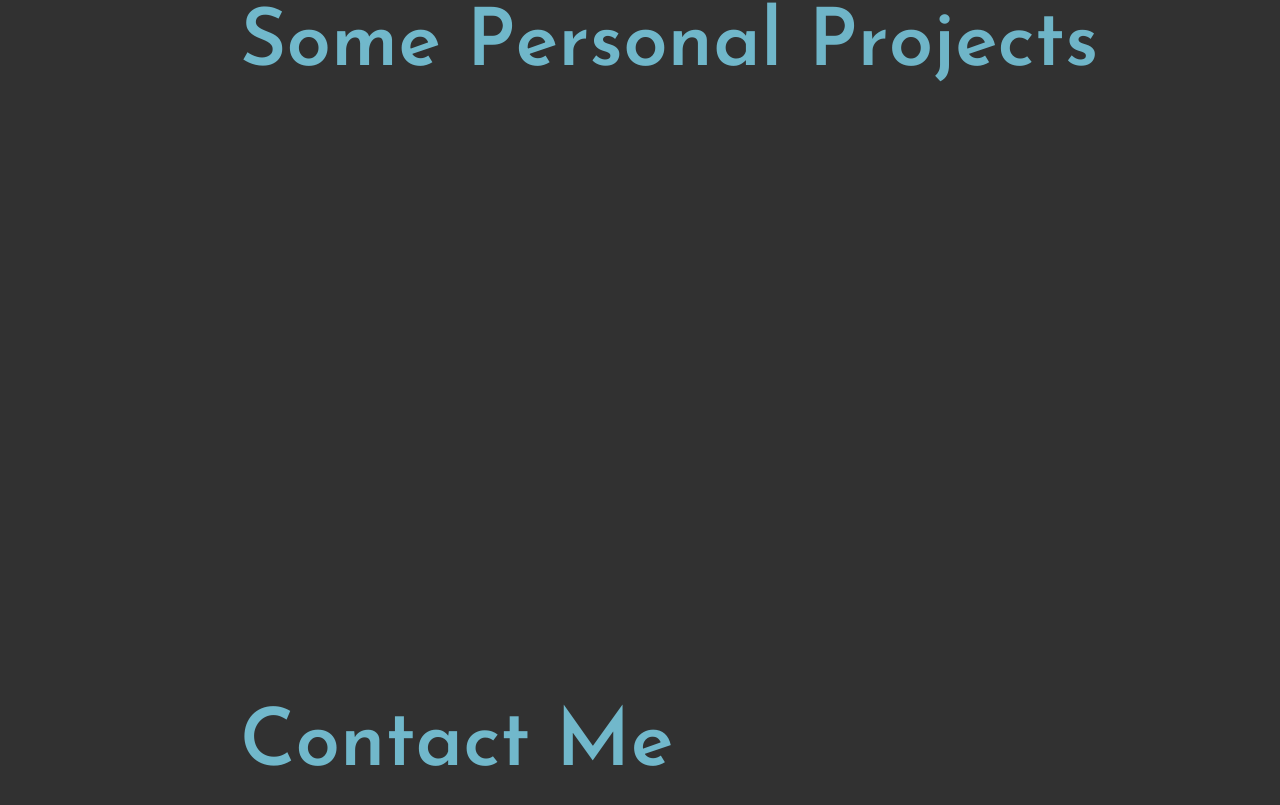
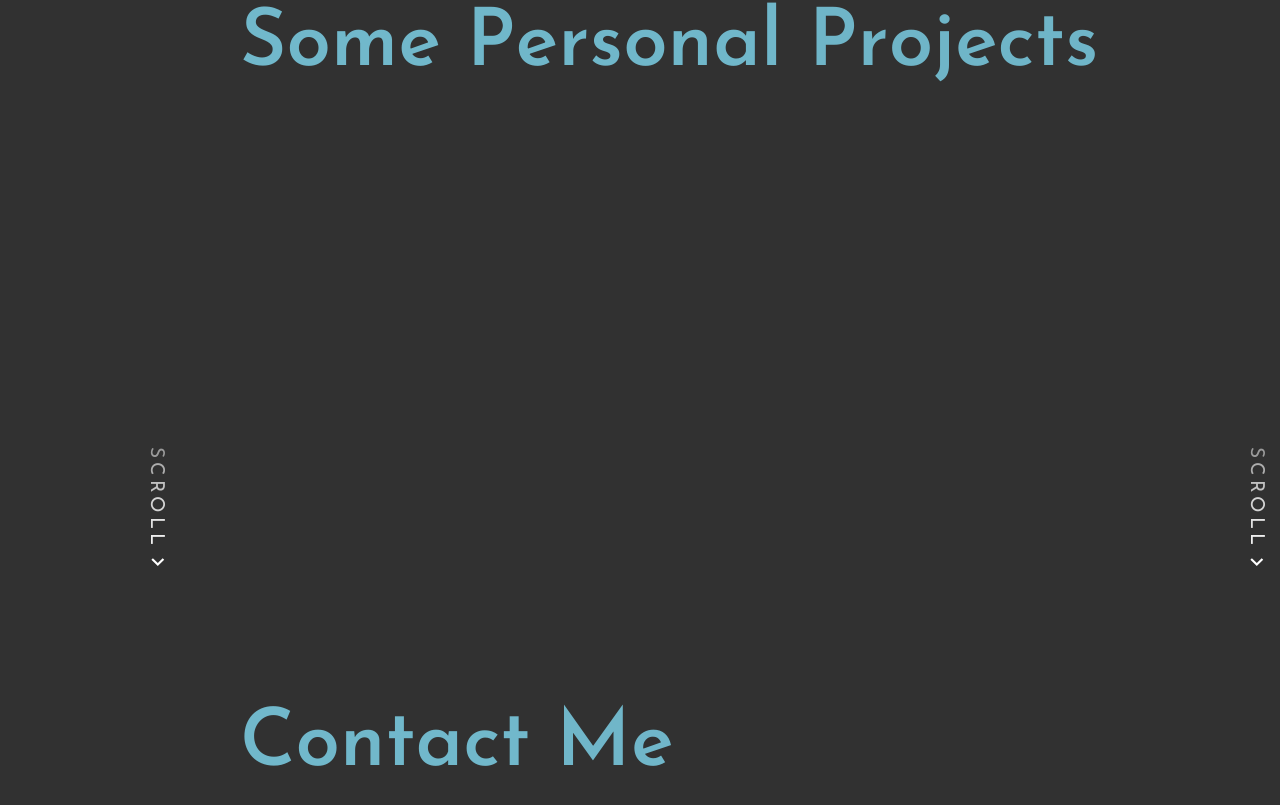
Before and after one commit to ChristensenJoe/personal-website, a React (Create React App) app: page / in a window 1280 px wide. Shown: the part 2105-2910 px from the top of the page. Built offline with nearby package versions, Linux system fonts and the light colour scheme.

Commit message:
Set up rest of header transitions and animated scroll indicator for homepage

```diff
--- a/src/Components/Sections/ContactSection.js
+++ b/src/Components/Sections/ContactSection.js
@@ -1,11 +1,14 @@
+import { useState, useEffect, useRef } from 'react'
+
 import {
     Box,
     useTheme,
     useMediaQuery
 } from '@mui/material'
 
-import { useTrail } from 'react-spring'
+import { useTrail, config } from 'react-spring'
 
+import AnimatedScroll from '../AnimatedComponents/AnimatedScroll'
 import AnimatedText from '../AnimatedComponents/AnimatedText'
 
 function ContactSection() {
@@ -22,16 +25,42 @@ function ContactSection() {
         color: theme.palette.secondary.main
     }]
 
-    const trail = useTrail(data.length, {
-        from: { opacity: 0, x: 60, height: 0 },
-        to: { opacity: 1, x: 0, height: 10 }
+    const [isTransition, setIsTransition] = useState(false)
+
+
+    const headerTrail = useTrail(data.length, {
+        config: config.molasses,
+        from: isTransition ? { opacity: 0, x: 60, height: 0 } : { opacity: 0 },
+        to: isTransition ? { opacity: 1, x: 0, height: 10 } : null
     })
+
+    useEffect(() => {
+
+        const onScroll = (e) => {
+            let scrollHeight = 800
+            let propHeight = contactRef.current.getBoundingClientRect().y
+            console.log("Highlight: ", propHeight)
+            if (propHeight < scrollHeight) {
+                setIsTransition(true)
+            }
+        }
+
+        window.addEventListener('scroll', onScroll)
+
+        return () => {
+            window.removeEventListener('scroll', onScroll)
+        }
+    }, [])
+
+    const contactRef = useRef();
 
     return (
         <Box
             sx={{
-                marginTop: '300px'
+                marginTop: '300px',
+
             }}
+            ref={contactRef}
         >
             <Box
                 sx={{
@@ -43,7 +72,7 @@ function ContactSection() {
                 }}
             >
                 {
-                    trail.map(({ ...style }, index) => (
+                    headerTrail.map(({ ...style }, index) => (
                         <AnimatedText
                             text={data[index].text}
                             key={index}
--- a/src/Components/Sections/HighlightedProjectsSection.js
+++ b/src/Components/Sections/HighlightedProjectsSection.js
@@ -8,6 +8,7 @@ import {
 
 import { useTrail, config } from 'react-spring'
 
+import AnimatedScroll from '../AnimatedComponents/AnimatedScroll'
 import AnimatedText from '../AnimatedComponents/AnimatedText'
 
 function HighlightedProjectsSection() {
@@ -62,7 +63,7 @@ function HighlightedProjectsSection() {
     return (
         <Box
             sx={{
-                marginTop: '300px'
+                marginTop: '300px',
             }}
             ref={highlightedRef}
         >
@@ -92,6 +93,25 @@ function HighlightedProjectsSection() {
                     ))
                 }
             </Box>
+            <Box
+                sx={{
+                    marginTop: '20px'
+                }}
+            >
+                <AnimatedScroll
+                    sx={{
+                        marginTop: '30px',
+                        marginRight: '10px',
+                        float: 'right',
+                    }}
+                />
+                <AnimatedScroll
+                    sx={{
+                        marginTop: '30px',
+                        float: 'left',
+                    }}
+                />
+            </ Box>
         </Box>
     )
 }
--- a/src/index.css
+++ b/src/index.css
@@ -5,6 +5,7 @@ body {
     sans-serif;
   -webkit-font-smoothing: antialiased;
   -moz-osx-font-smoothing: grayscale;
+  background-color: #313131;
 }
 
 code {
```
